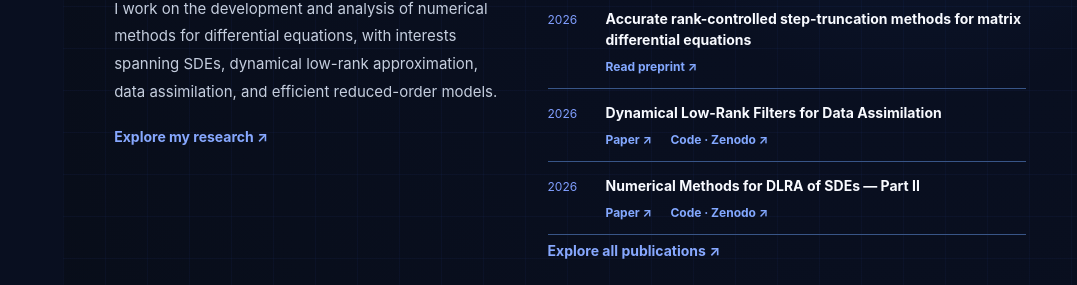
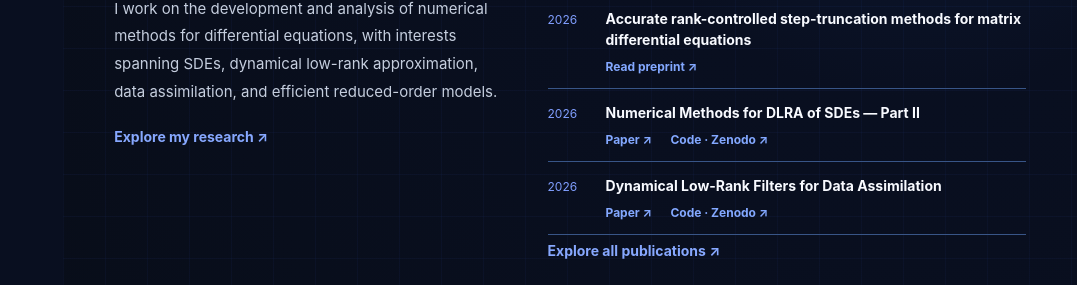
Before and after one commit to FabioZoccolan/fabiozoccolan.github.io, a plain HTML site: page index.html in a window 1280 px wide. Shown: the part 1086-1371 px from the top of the page, without its empty margins (203-1280 px from the left). Drawn offline with Linux system fonts and the light colour scheme.

Commit message:
Revise recent work section in index.html
Updated recent work section with new entries and improved formatting.

```diff
--- a/index.html
+++ b/index.html
@@ -93,9 +93,16 @@
 <p>I work on the development and analysis of numerical methods for differential equations, with interests spanning SDEs, dynamical low-rank approximation, data assimilation, and efficient reduced-order models.</p>
 <a class="text-action" href="research.html">Explore my research <span aria-hidden="true">↗</span></a>
 </div>
+
+
+
 <div class="home-feature recent-work">
-<div class="mini-heading"><span class="mini-line"></span><h2>Recent work</h2></div>
+  <div class="mini-heading">
+    <span class="mini-line"></span>
+    <h2>Recent work</h2>
+  </div>
 
+  <!-- Paper 1: November 2026 -->
   <div class="recent-entry">
     <span>2026</span>
     <div>
@@ -111,7 +118,8 @@
       </a>
     </div>
   </div>
-<div class="recent-entry"><span>2026</span><div><strong>Dynamical Low-Rank Filters for Data Assimilation</strong><a class="resource-chip" href="https://arxiv.org/abs/2607.27432" rel="noopener noreferrer" target="_blank">Paper <span aria-hidden="true">↗</span></a> <a class="resource-chip" href="https://doi.org/10.5281/zenodo.23342050" rel="noopener noreferrer" target="_blank">Code · Zenodo <span aria-hidden="true">↗</span></a></div></div>
+
+  <!-- Paper 2: September 2026 -->
   <div class="recent-entry">
     <span>2026</span>
     <div>
@@ -130,10 +138,34 @@
       </a>
     </div>
   </div>
+
+  <!-- Paper 3: July 2026 -->
+  <div class="recent-entry">
+    <span>2026</span>
+    <div>
+      <strong>Dynamical Low-Rank Filters for Data Assimilation</strong>
+      <a class="resource-chip"
+         href="https://arxiv.org/abs/2607.27432"
+         target="_blank"
+         rel="noopener noreferrer">
+        Paper <span aria-hidden="true">↗</span>
+      </a>
+      <a class="resource-chip"
+         href="https://doi.org/10.5281/zenodo.23342050"
+         target="_blank"
+         rel="noopener noreferrer">
+        Code · Zenodo <span aria-hidden="true">↗</span>
+      </a>
+    </div>
+  </div>
+
+  <!-- Link to all publications -->
   <a class="text-action" href="publications.html">
     Explore all publications <span aria-hidden="true">↗</span>
   </a>
 </div>
+
+
 <div aria-labelledby="contact-title" class="contact-block">
 <div><span class="contact-label">CONTACT</span><h2 id="contact-title">Get in touch</h2></div>
 <div class="contact-details"><a href="mailto:fabio.zoccolan@epfl.ch">fabio.zoccolan@epfl.ch <span aria-hidden="true">↗</span></a><p>EPFL · Mathematics · Lausanne, Switzerland</p><p class="contact-small"><a href="https://orcid.org/0000-0002-5845-8415" rel="noopener noreferrer" target="_blank">ORCID<span aria-hidden="true"> ↗</span></a></p></div>
```
Lines whose indentation alone changed are shown as unchanged.
